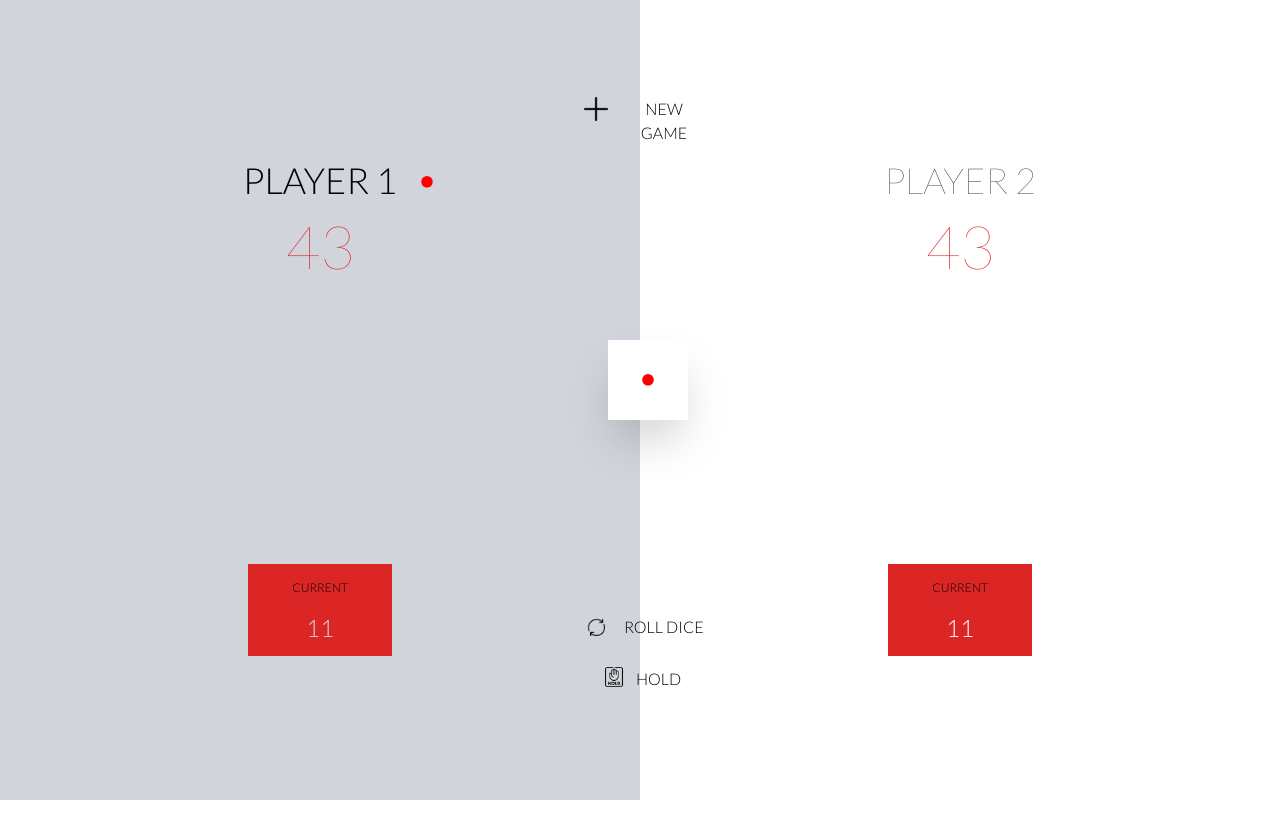
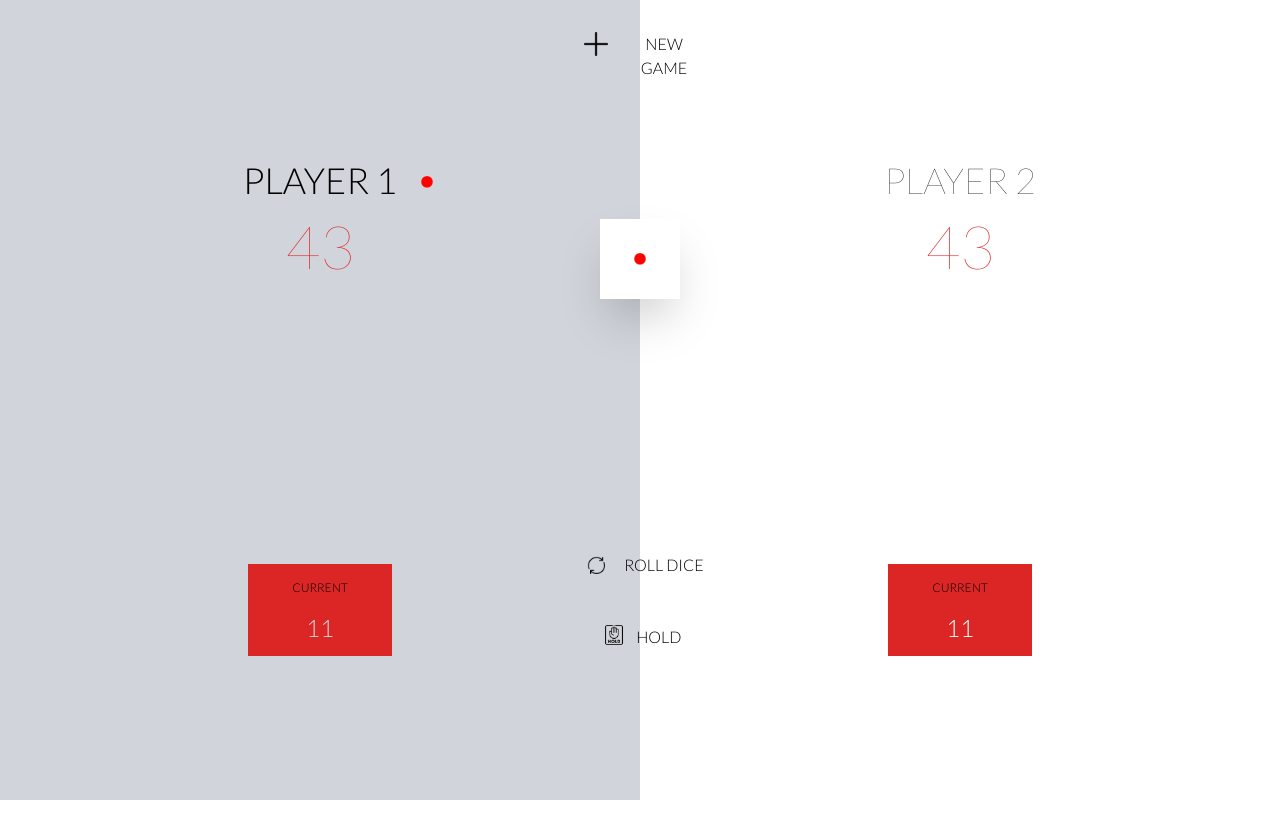
Before and after one commit to clement-chn/dice-game, a website: page src/index.html in a window 1280 px wide. Drawn offline with Linux system fonts and the light colour scheme.

Commit message:
adjustement de la répartition des éléments de la section du milieu

```diff
--- a/src/index.html
+++ b/src/index.html
@@ -33,11 +33,12 @@
           <p class="mb-3 text-center text-2xl text-gray-300">11</p>
         </div>
       </section>
-      <!-- SECTION DU MILIEU -->
+      <!-- SECTION DU MILIEU flex flex-col justify-around -->
+      <section
+        class="bg-transparent absolute w-30 h-full inset-x-[45%] grid grid-rows-3 justify-items-center"
+      >
         <!-- bouton new game -->
-      <section
-        class="bg-transparent absolute w-30 h-full inset-x-[45%] flex flex-col justify-around"
-      >
+        <div class="relative top-8">
           <button class="flex">
             <img
               src="/images/plus.png"
@@ -46,55 +47,56 @@
             />
             <p class="ml-4">NEW GAME</p>
           </button>
-        <!-- dé -->
+        </div>
+        <!-- dé left-8 -->
         <div
-          class="bg-white shadow-2xl h-20 w-20 grid grid-cols-3 justify-items-center items-center ml-8"
+          class="bg-white shadow-2xl h-20 w-20 grid grid-cols-3 justify-items-center items-center relative bottom-12"
         >
-          <!-- 1 -->
+          <!-- top left -->
           <img
             src="/images/red-dot.png"
             alt="point rouge"
             class="w-3 h-3 relative left-1 top-1 invisible"
           />
-          <!-- 2 -->
+          <!-- top -->
           <img
             src="/images/red-dot.png"
             alt="point rouge"
             class="w-3 h-3 relative top-1 invisible"
           />
-          <!-- 3 -->
+          <!-- top right -->
           <img
             src="/images/red-dot.png"
             alt="point rouge"
             class="w-3 h-3 relative top-1 right-1 invisible"
           />
-          <!-- 4 -->
+          <!-- left -->
           <img
             src="/images/red-dot.png"
             alt="point rouge"
             class="w-3 h-3 relative left-1 invisible"
           />
-          <!-- 5 -->
+          <!-- middle -->
           <img src="/images/red-dot.png" alt="point rouge" class="w-3 h-3" />
-          <!-- 6 -->
+          <!-- right -->
           <img
             src="/images/red-dot.png"
             alt="point rouge"
             class="w-3 h-3 relative right-1 invisible"
           />
-          <!-- 7 -->
+          <!-- bottom left -->
           <img
             src="/images/red-dot.png"
             alt="point rouge"
             class="w-3 h-3 relative left-1 bottom-1 invisible"
           />
-          <!-- 8 -->
+          <!-- bottom -->
           <img
             src="/images/red-dot.png"
             alt="point rouge"
             class="w-3 h-3 relative bottom-1 invisible"
           />
-          <!-- 9 -->
+          <!-- bottom right -->
           <img
             src="/images/red-dot.png"
             alt="point rouge"
@@ -102,8 +104,8 @@
           />
         </div>
         <!-- boutons roll dice & hold -->
-        <div class="h-30">
-          <button class="flex mb-7">
+        <div class="relative top-5">
+          <button class="flex mb-12">
             <img
               src="/images/restart.png"
               alt="bouton lancer les dés"
@@ -111,11 +113,11 @@
             />
             <p class="ml-4">ROLL DICE</p>
           </button>
-          <button class="flex mb-3">
+          <button class="flex mb-3 relative left-7">
             <img
               src="/images/hold.png"
               alt="bouton stocker les points du round"
-              class="w-5 h-5 ml-7"
+              class="w-5 h-5"
             />
             <p class="ml-3">HOLD</p>
           </button>
@@ -138,6 +140,6 @@
         </div>
       </section>
     </main>
-    <script src="/app.js"></script>
+    <script src="/dice.js"></script>
   </body>
 </html>
```
Also changed, not shown: app.js (deleted), dice.js (added), dist/output.css. Lines whose indentation alone changed are shown as unchanged.
